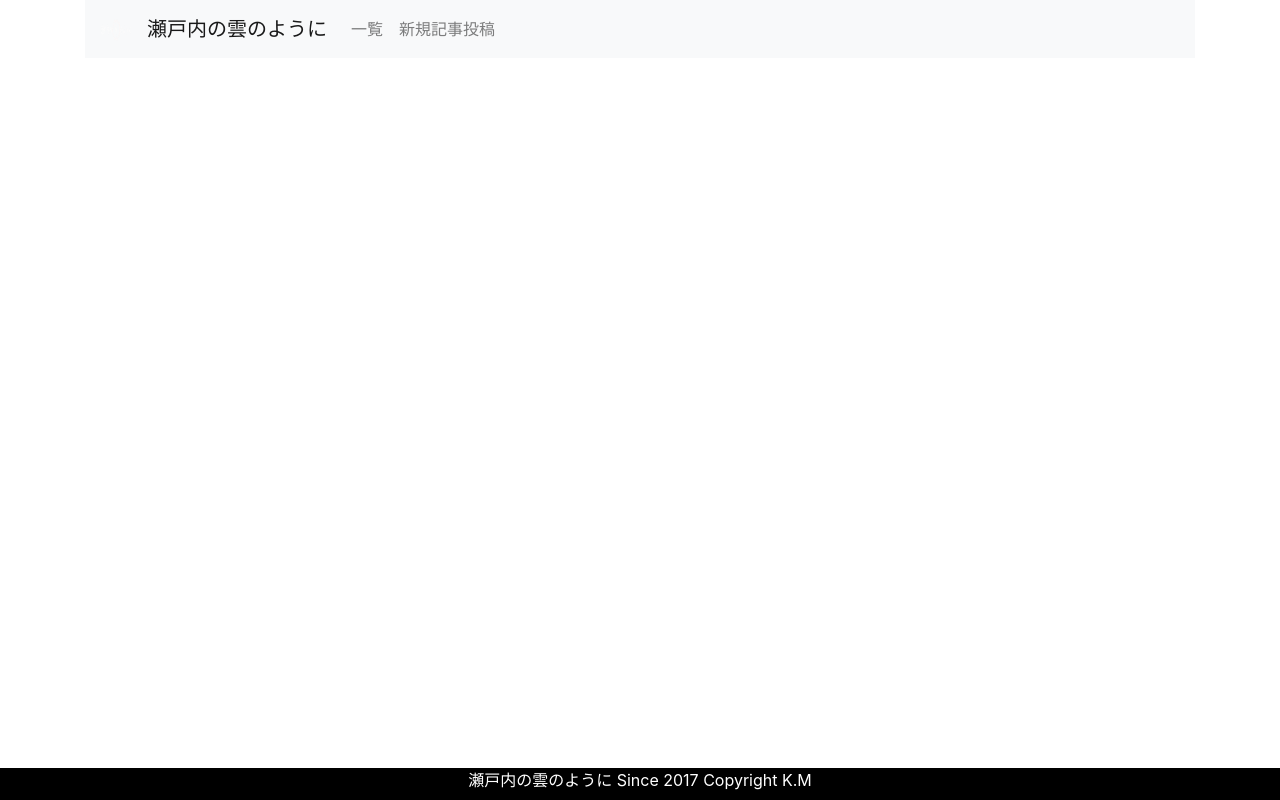
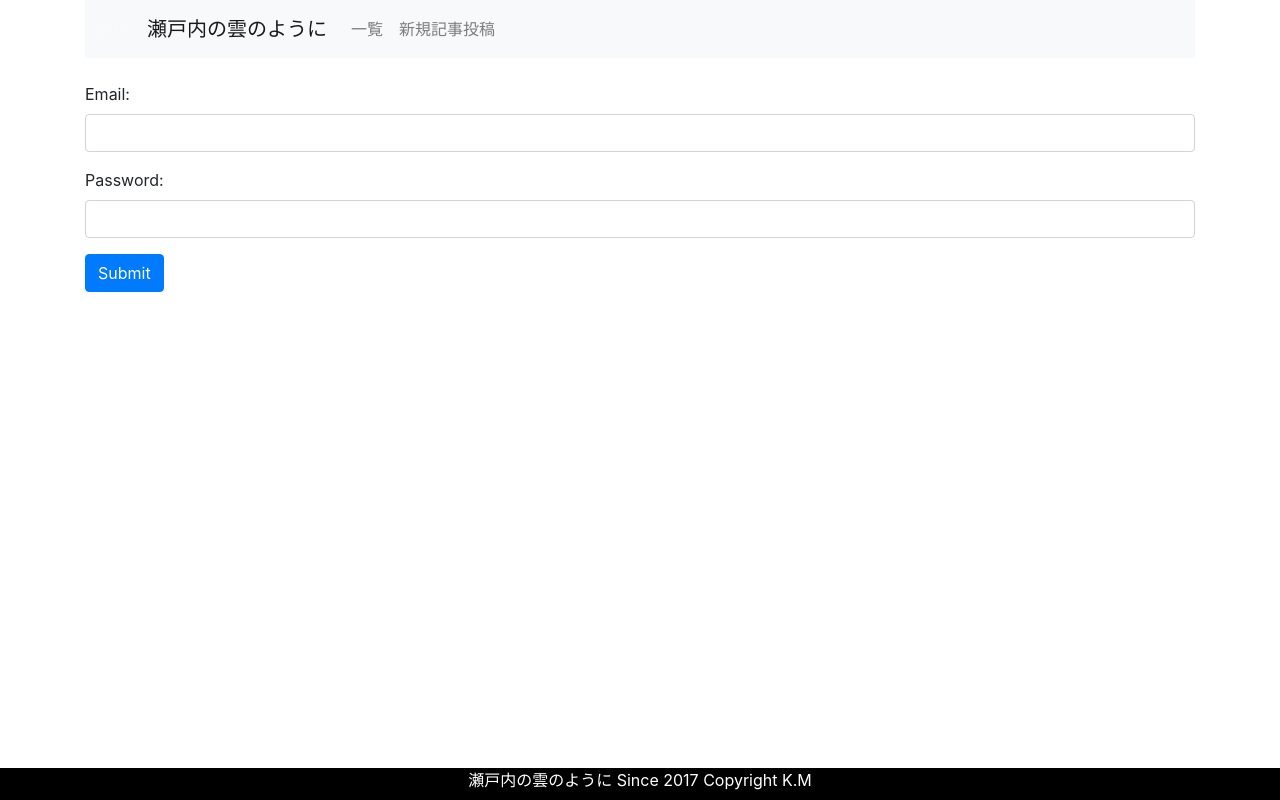
Before and after one commit to muraken12003032/node_blog_front, a React (Create React App) app: page /login in a window 1280 px wide. Built offline with nearby package versions, Linux system fonts and the light colour scheme.

Commit message:
add login page

```diff
--- a/src/App.js
+++ b/src/App.js
@@ -11,6 +11,7 @@ import Blog from "./components/blog";
 import logo from "./logo.png"
 import Auth from './components/auth';
 import Admin from "./components/admin"
+import Login from "./components/login"
 
 class App extends Component {
   render() {
@@ -38,6 +39,7 @@ class App extends Component {
         <Route path="/edit/:id" component={EditBlog} />
         <Route path="/create" component={NewBlog} />
         <Route path="/blogs/:id" component={Blog} />
+        <Route exact path="/login" component={Login} />
         <Switch>
           <Auth>
             <Route exact path="/adminpage" component={Admin} />
--- /dev/null
+++ b/src/components/login.js
@@ -0,0 +1,37 @@
+import React, { Component } from 'react';
+
+export default class Login extends Component {
+  constructor(props) {
+    super(props);
+
+    this.state = {
+      email: '',
+      password: ''
+    }
+  }
+
+  onSubmit(e) {
+    e.preventDefault();
+    console.log(this.state);
+  }
+
+  render() {
+    return(
+      <div>
+        <form onSubmit={this.onSubmit}>
+          <div className="form-group">
+            <label>Email: </label>
+            <input type="text" className="form-control" value={this.state.email} />
+          </div>
+          <div className="form-group">
+            <label>Password: </label>
+            <input type="password" className="form-control" value={this.state.password} />
+          </div>
+          <div className="form-group">
+            <input type="submit" value={this.props.submit_value} className="btn btn-primary" />
+          </div>
+        </form>
+      </div>
+    )
+  }
+}
```
